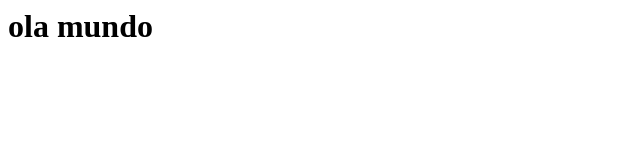
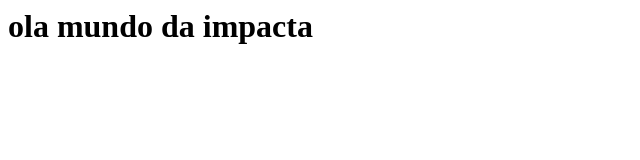
Before and after one commit to catsoousa/devops2a, a plain HTML site: page index.html in a window 1280 px wide. Shown: the whole page, without its empty margins (0-640 px from the left). Drawn offline with Linux system fonts and the light colour scheme.

Commit message:
segunda modificação

```diff
--- a/index.html
+++ b/index.html
@@ -1 +1 @@
-<h1> ola mundo </h1>
+<h1> ola mundo da impacta</h1>
```
